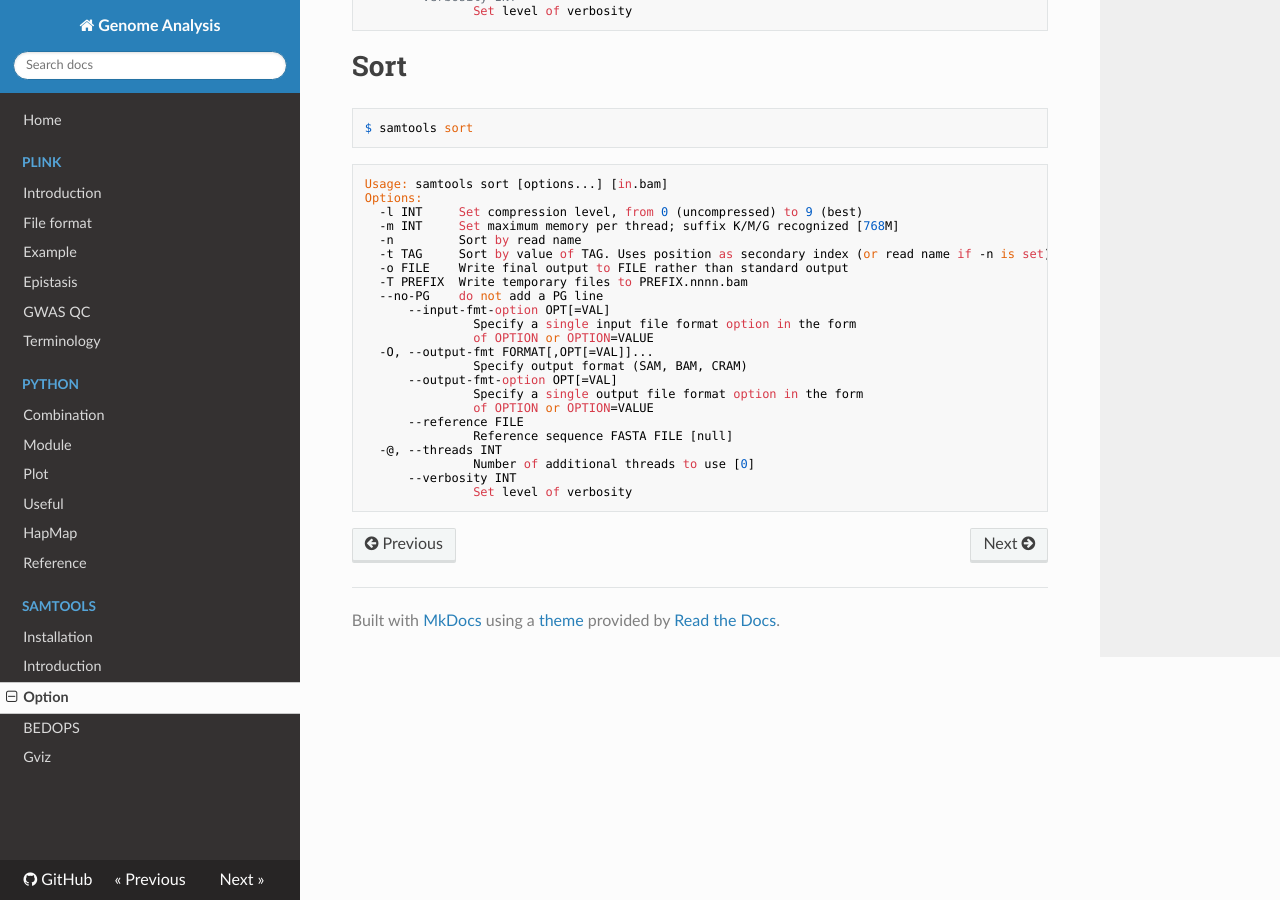
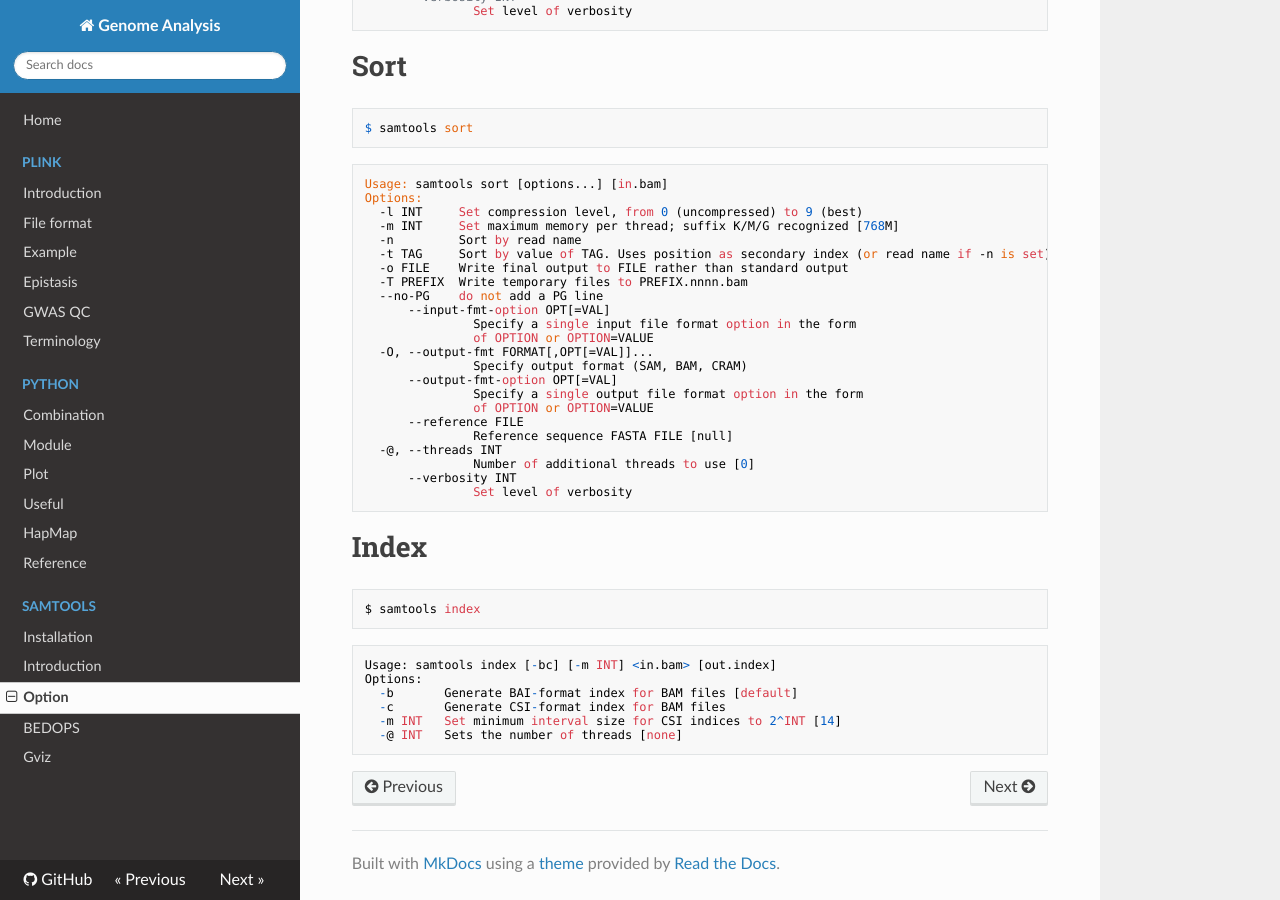
Before and after one commit to WonyoungCho/plink, an MkDocs documentation site: the page built from docs/samtools_opt.md, in a window 1280 px wide and 900 px high, scrolled down 1756 px. Built offline with MkDocs 1.6.1, drawn with Linux system fonts in a browser that asks for light colours; nearby versions of some CDN libraries; old or Windows-style settings are respelled for this version of MkDocs.

Commit message:
Update samtools_opt.md

````diff
--- a/docs/samtools_opt.md
+++ b/docs/samtools_opt.md
@@ -139,3 +139,16 @@ Options:
       --verbosity INT
                Set level of verbosity
 ```
+
+# Index
+```
+$ samtools index
+```
+```
+Usage: samtools index [-bc] [-m INT] <in.bam> [out.index]
+Options:
+  -b       Generate BAI-format index for BAM files [default]
+  -c       Generate CSI-format index for BAM files
+  -m INT   Set minimum interval size for CSI indices to 2^INT [14]
+  -@ INT   Sets the number of threads [none]
+```
````
